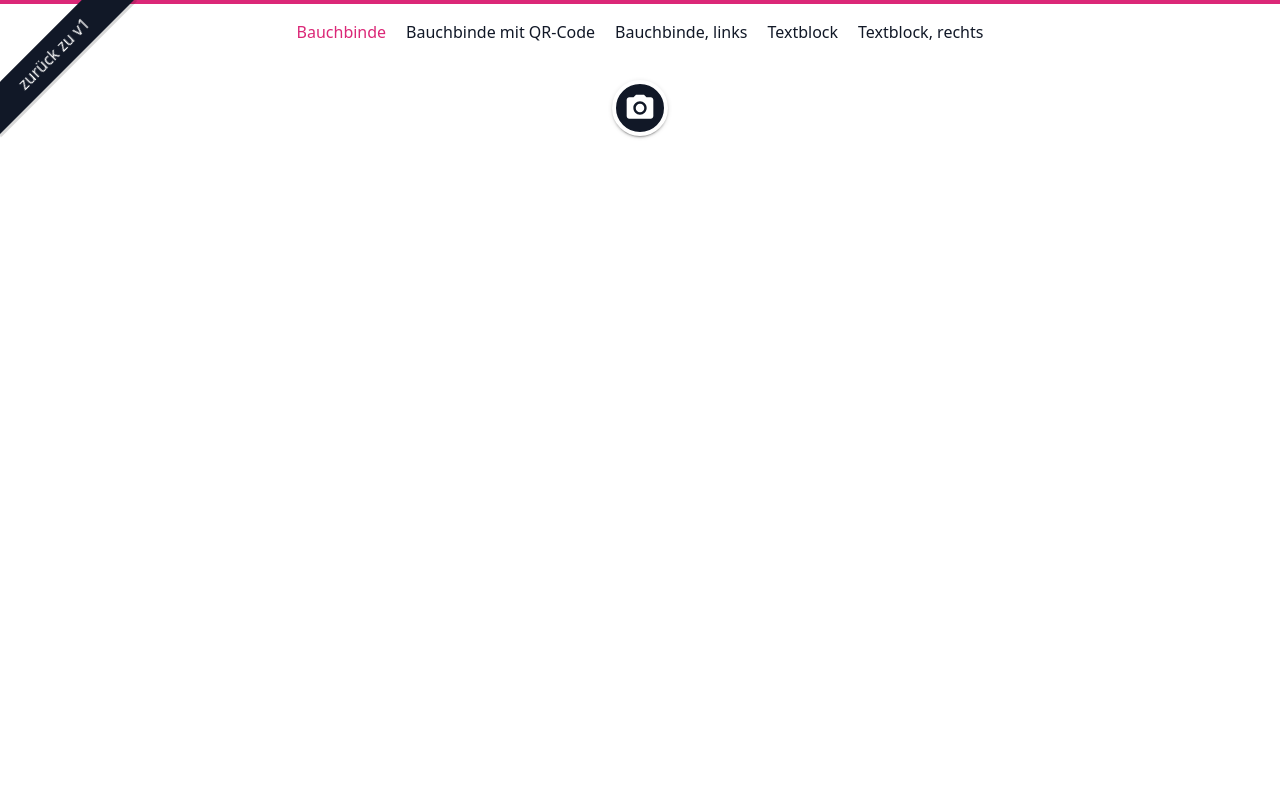
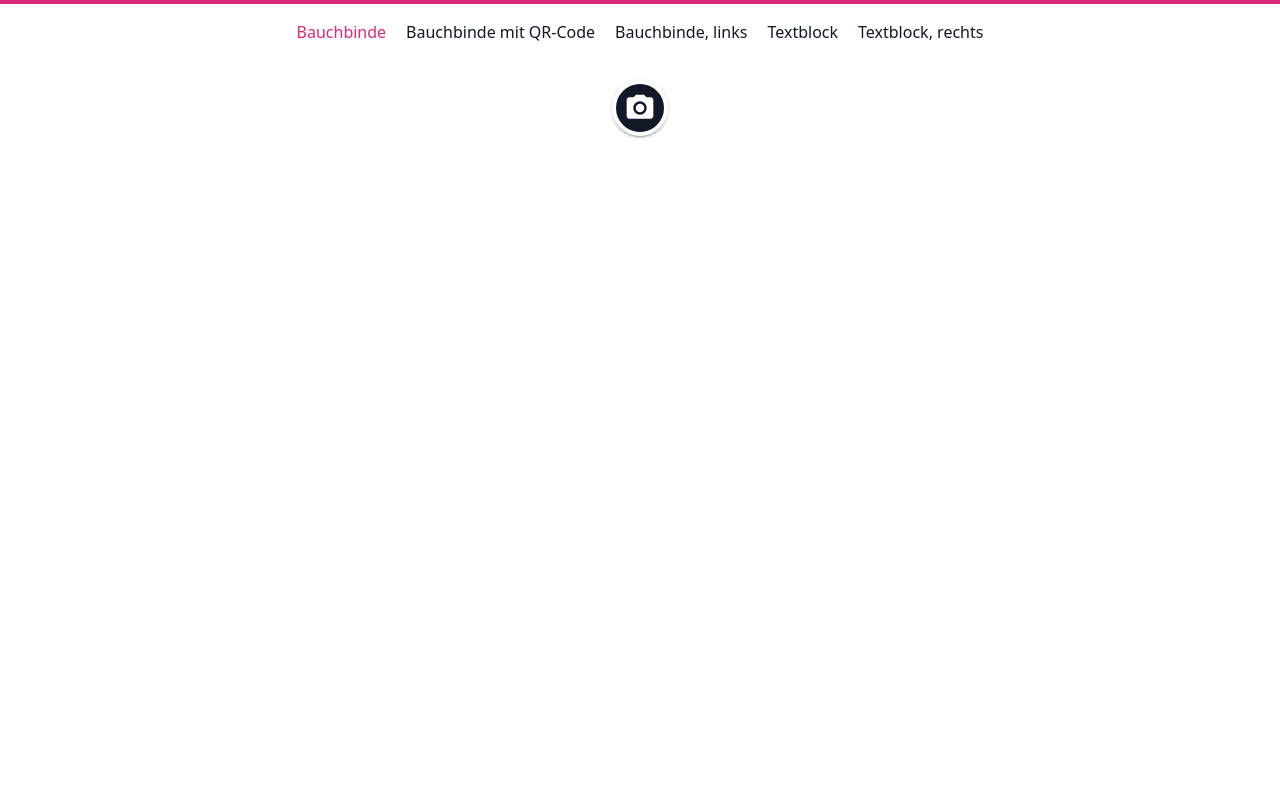
Before and after one commit to cniklas/tmt-image-generator, a Svelte app: page / in a window 1280 px wide. Shown: the top 800 px of the page. Built offline with nearby package versions, Linux system fonts and the light colour scheme.

Commit message:
remove v1 ribbon

```diff
--- a/src/routes/CenterOrLeft.svelte
+++ b/src/routes/CenterOrLeft.svelte
@@ -23,8 +23,6 @@ const onKeyPress = e => {
 }
 </script>
 
-<a href="https://tmt-image-generator-v1.netlify.app" id="switch-back" class="fixed top-0 left-0 z-50 bg-gray-900 hover:bg-gray-800 text-white no-underline" class:hidden={isLeft}>zurück zu v1</a>
-
 <a href={src} download={filename} id="download-link" class="relative block mx-auto max-w-full" class:hidden={!imageGenerated}>
 	<img class="block mx-auto max-w-full" {src} alt="">
 </a>
@@ -40,13 +38,6 @@ const onKeyPress = e => {
 </section>
 
 <style>
-#switch-back {
-	padding: .4em 3em;
-	box-shadow: 0 0.1em 0 0.1em rgba(0,0,0,15%);
-	transform: rotate(90deg) translateX(70.71068%) rotate(-90deg) rotate(-45deg) translateY(-100%);
-	transform-origin: 0 0;
-}
-
 .lower-third.items-center .headline {
 	max-width: 181.2em;
 }
```
